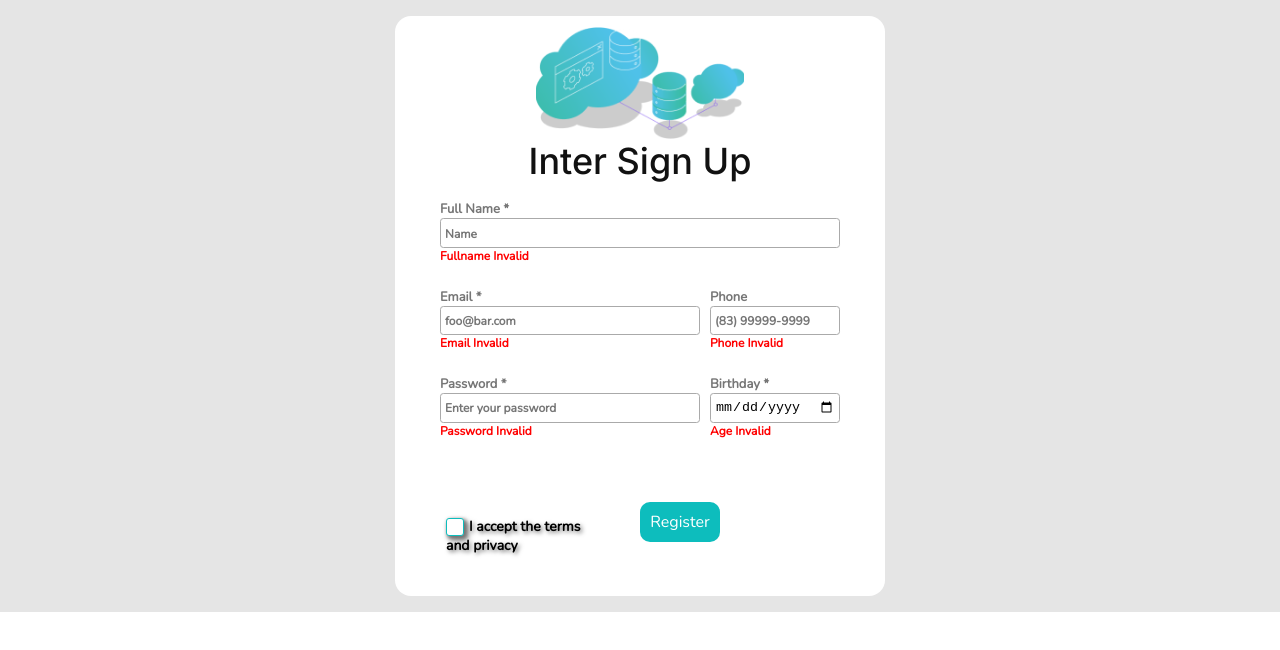
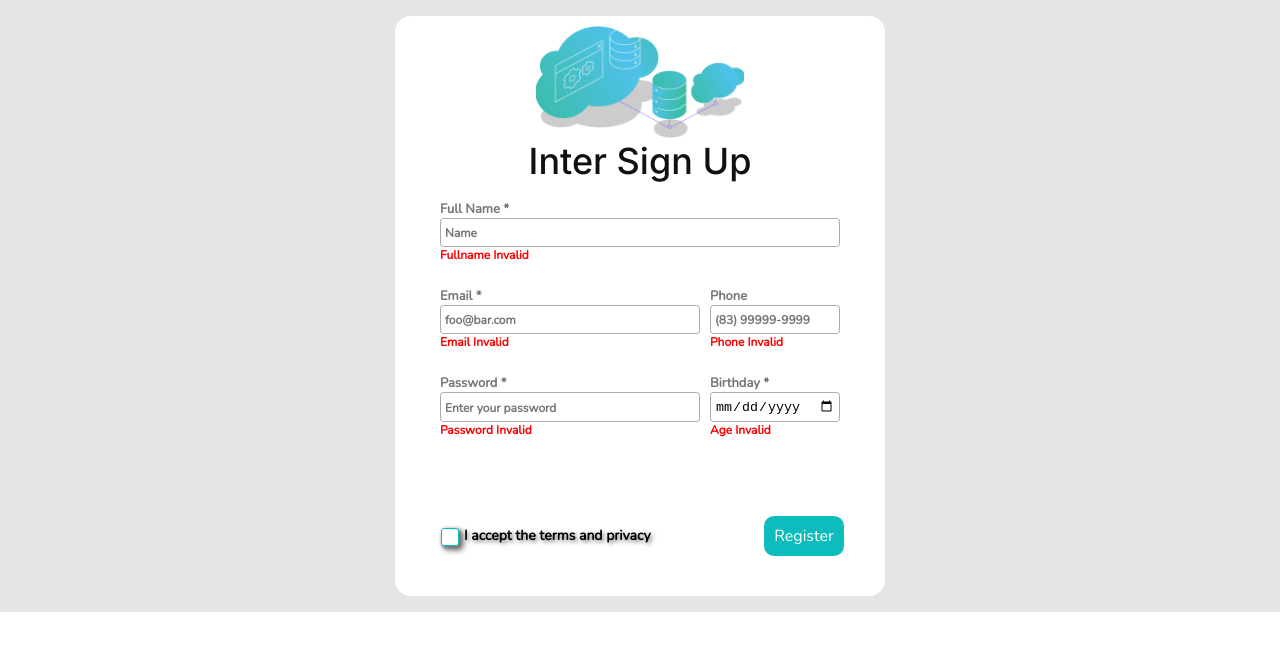
Before and after one commit to palomacha100/formchallengereact, a React (Create React App) app: page / in a window 1280 px wide. Shown: the top 650 px of the page. Built offline with nearby package versions, Linux system fonts and the light colour scheme.

Commit message:
Feat: Updating components

```diff
--- a/src/components/CheckBox/styleCheckbox.js
+++ b/src/components/CheckBox/styleCheckbox.js
@@ -3,7 +3,7 @@ import styled from 'styled-components'
 const CheckBoxContainer = styled.div`
     display: flex;
     width: 100%;
-    margin: 15px 35px;
+    margin: 15px 30px;
 
   > input {
     display: none;
--- a/src/components/Footer/styleFooter.js
+++ b/src/components/Footer/styleFooter.js
@@ -6,11 +6,13 @@ const FooterContainer = styled.div`
   width: 100%;
   padding: 16px;
   margin-bottom: 8%;
+  justify-content: space-between;
+  align-items: center;
 `;
 
 const LabelContainer = styled.div`
   display: flex;
-  flex: 1;
+
   font-family: 'Nunito';
   font-size: 14px;
   text-align: left;
@@ -18,7 +20,8 @@ const LabelContainer = styled.div`
 
 const ButtonContainer = styled.div`
   display: flex;
-  flex: 1;
+  margin: 15px 25px;
+
 `;
 
 
```
Also changed, not shown: src/components/Footer/Footer.jsx (+1 -7 lines).
